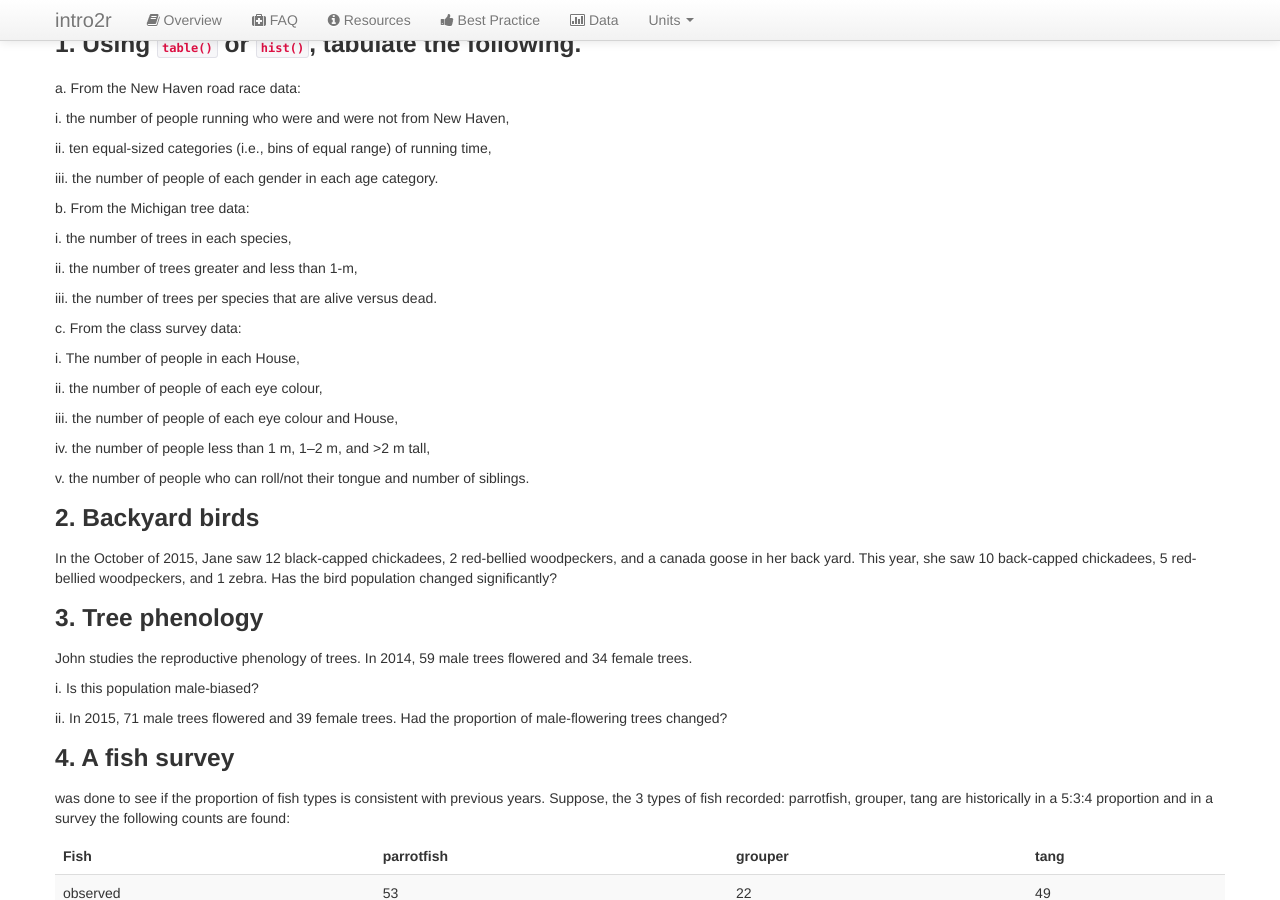
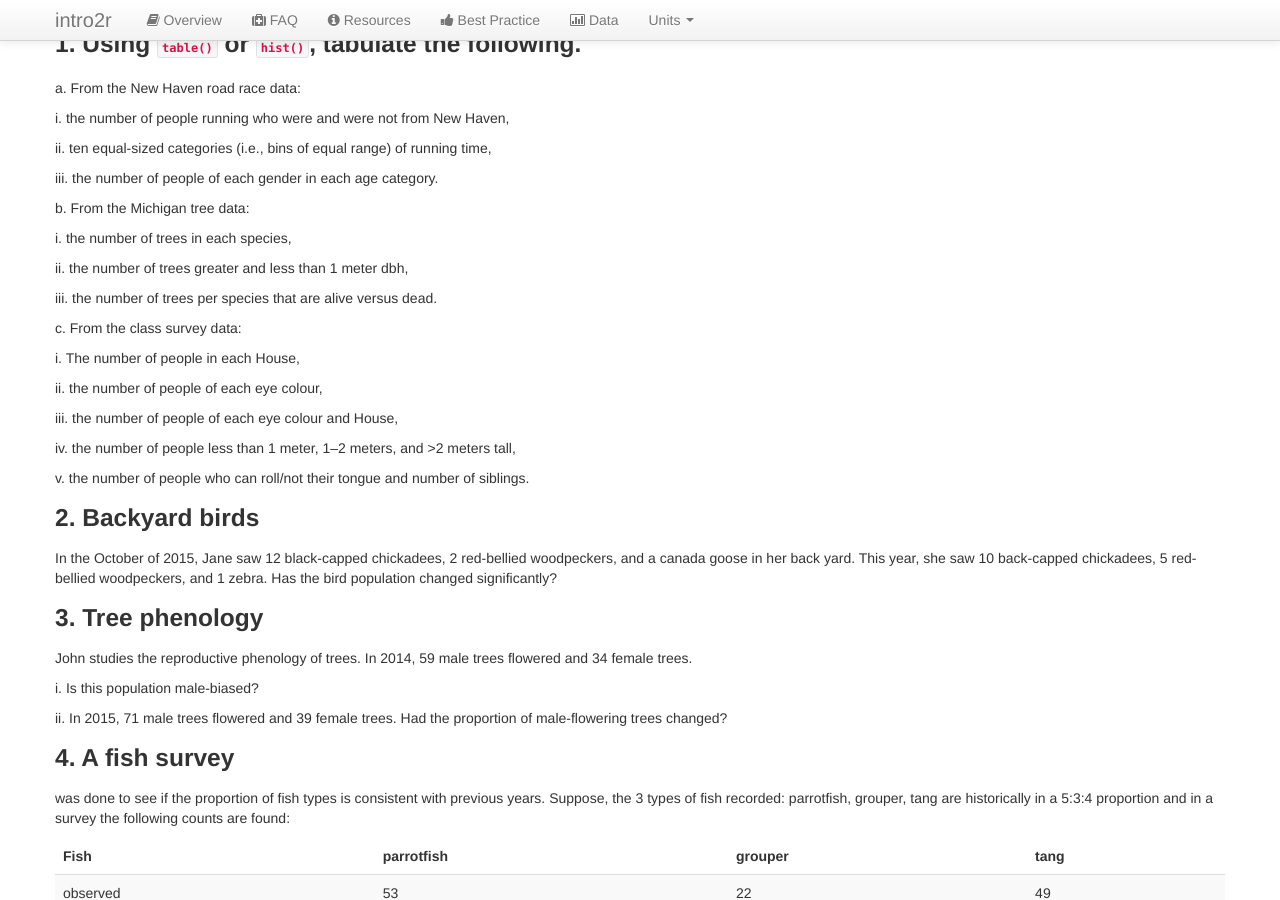
Before and after one commit to intro2r/intro2r, a Jekyll site: the page built from unit3/labs.md, in a window 1280 px wide and 900 px high, scrolled down 1073 px. Built offline with Jekyll 4.4.1, drawn with Linux system fonts in a browser that asks for light colours; our own code applies the rules of GitHub Pages for plain Markdown files.

Commit message:
Update labs.md

```diff
--- a/unit3/labs.md
+++ b/unit3/labs.md
@@ -80,7 +80,7 @@ b. From the Michigan tree data:
 
   i. the number of trees in each species,
 
-  ii. the number of trees greater and less than 1-m,
+  ii. the number of trees greater and less than 1 meter dbh,
 
   iii. the number of trees per species that are alive versus dead.
 
@@ -92,7 +92,7 @@ c. From the class survey data:
 
   iii. the number of people of each eye colour and House,
 
-  iv. the number of people less than 1 m, 1--2 m, and >2 m tall,
+  iv. the number of people less than 1 meter, 1--2 meters, and >2 meters tall,
 
   v. the number of people who can roll/not their tongue and number of siblings.
 
```
